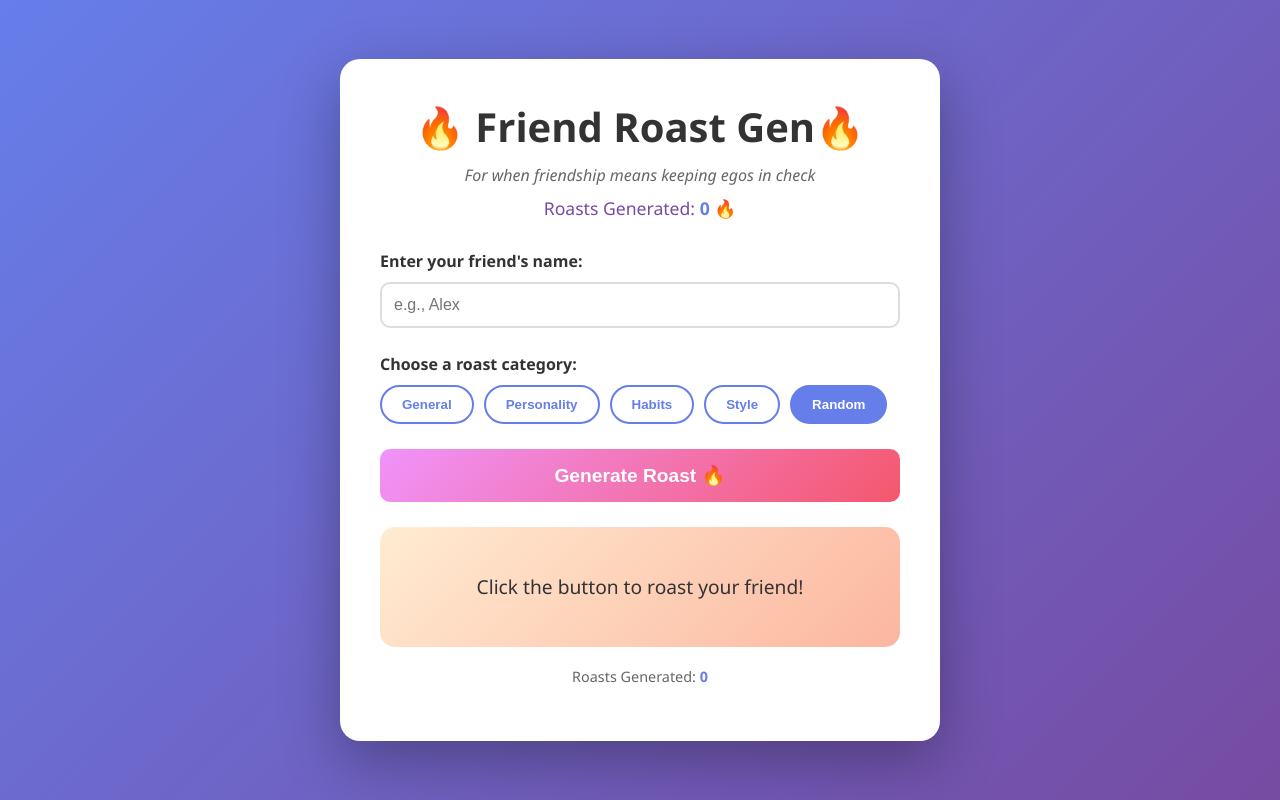
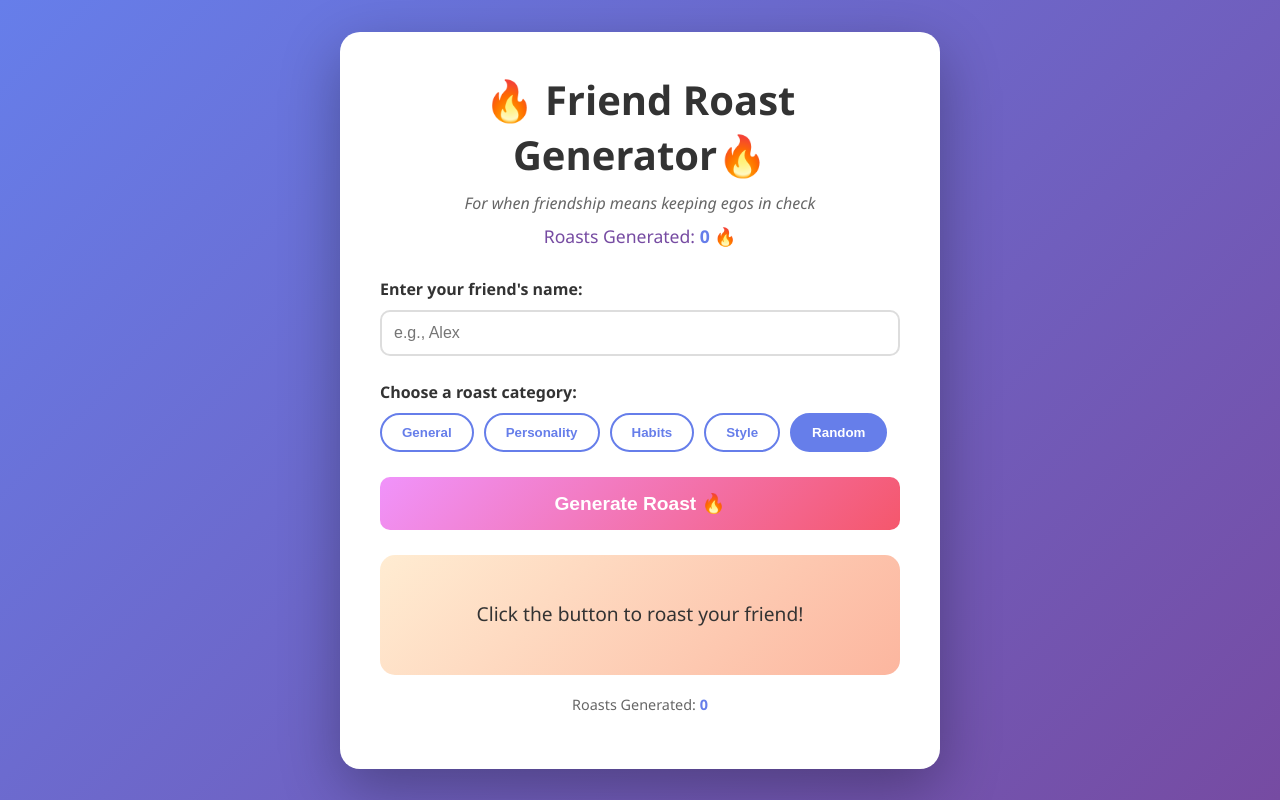
Before and after one commit to MohitPaudel05/github-demo, a plain HTML site: page index.html in a window 1280 px wide. Drawn offline with Linux system fonts and the light colour scheme.

Commit message:
fixed typo mistake

```diff
--- a/index.html
+++ b/index.html
@@ -11,7 +11,7 @@
   <body>
     <div class="container">
       <header>
-        <h1>🔥 Friend Roast Gen🔥</h1>
+        <h1>🔥 Friend Roast Generator🔥</h1>
         <p class="subtitle">
           For when friendship means keeping egos in check
         </p>
```
